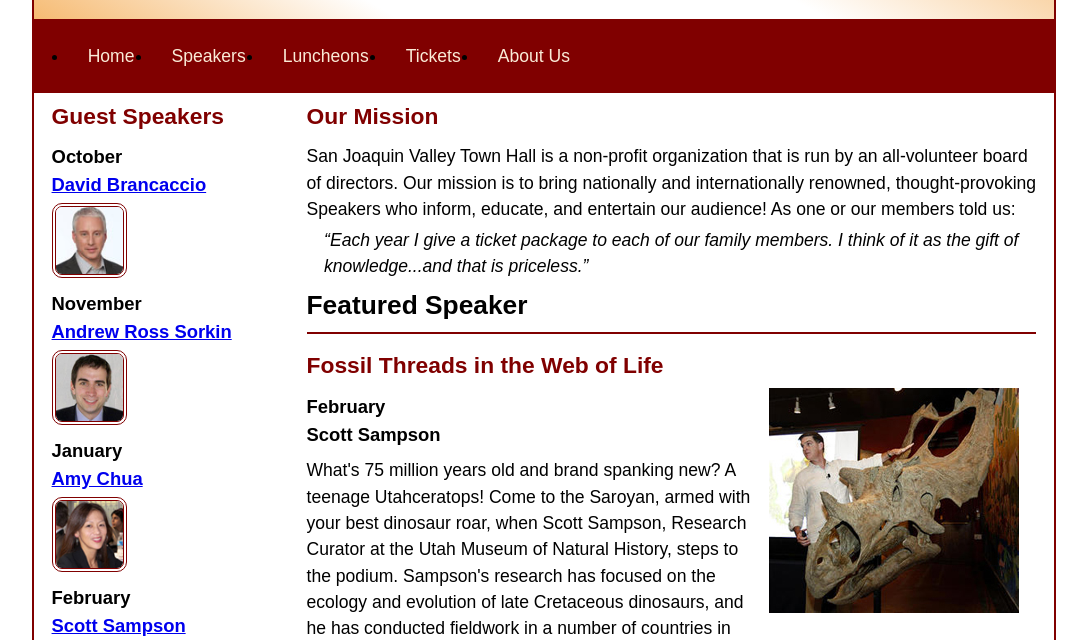
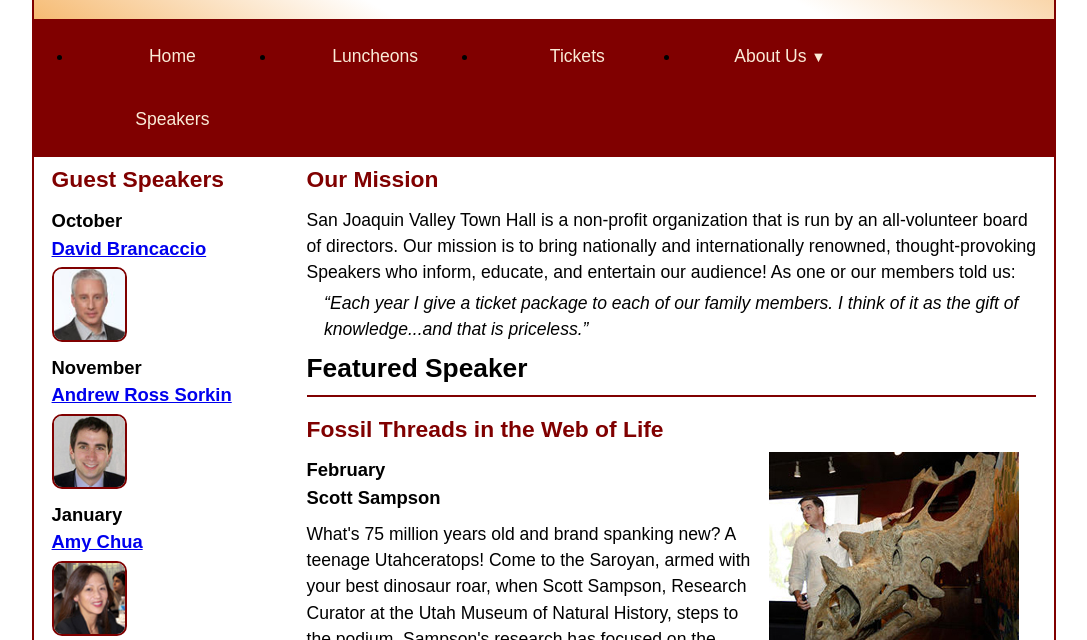
Before and after one commit to or84-cloud/A09, a plain HTML site: page index.html in a window 1280 px wide. Shown: the part 98-738 px from the top of the page, without its empty margins (96-1183 px from the left). Drawn offline with Linux system fonts and the light colour scheme.

Commit message:
Features: Looked up details on how to get the submenus & how to get the flexbox to work. Also not sure why the bullets are still there

```diff
--- a/Styles/main.css
+++ b/Styles/main.css
@@ -3,12 +3,12 @@
 	--accent-color: #800000;  /* could also be coded #800 */
 	--gradient-color: #f6bb73;
     --mid-color: antiquewhite;
-    --light-color: ;
-    --dark-color:  var(--accent-color);
+    --light-color: #f6bb73 ;
+    --dark-color:  black;
 }
 
 :hover{
-
+    --light-color:  var(--mid-color);
 }
 
 :focus{
@@ -85,7 +85,7 @@
 	}
 	& h3 + img { /* speaker images */
 		width: clamp(40px, 50%, 75px);
-		border: 4px double var(--accent-color);
+		border: 2px double var(--accent-color);
 		border-radius: 10px;
 	}
 }
@@ -140,29 +140,66 @@
 
 .menu{
     display: flex;
+    flex-wrap: wrap;
 
-    &li{
+    & li{
         flex-basis: 20%;
         text-align: center;
-        list-style-type: none;
-        color: var(--light-color);
+
+        &:has(.submenu){
+            position: relative;
+
+            & small}
+            margin-left: 0.3em
+        }
+        &:hover .submenu {
+            display: block;
+        }
+    }
 
 
+& li:first-child a{
+    margin-left: 0;
+}
 
-        }
+& li:last-child a{
+    margin-right: 0;
 }
-.navbar {
+
+.navbar{
     background-color: var(--accent-color);
 
-    & a {
-        padding: 1em 1em 1em 1em;
-        margin: 0 1px 2px 1px;
-        color: var(--mid-color);
+    &ul{
+        padding: 0;
+        list-style: none;
+        color: var(--light-color);
+        margin: 0;
+    }
+    & a{
+        display: block;
+        padding: 1em;
         text-decoration: none;
+        color: var(--light-color);
+        margin: 0 1px 2px;
+    }
+    & a:hover, & a:focus, & a:current{
+        background-color: var(--mid-color);
+        color: var(--dark-color);
+        font-style: normal;
+    }
 
-        & ul {
-            padding: 0;
-            margin: 0;
-        }
+}
+
+.submenu{
+    position: absolute;
+    left: 0;
+    right: 0;
+    background-color: var(--accent-color);
+    color: var(--light-color);
+    display: none;
+    z-index: 100;
+
+    & li a{
+        margin: 0 2px 2px;
     }
 }
--- a/index.html
+++ b/index.html
@@ -1,6 +1,5 @@
 <!DOCTYPE html>
 <html lang="en">
-
 <head>
     <meta charset="utf-8">
     <title>San Joaquin Valley Town Hall</title>
@@ -17,13 +16,31 @@
     </header>
 <nav class="navbar">
     <ul class="menu">
-            <li><a class="menu" href="#">Home</a></li>
-            <li><a class="menu" href="#">Speakers</a></li>
-            <li><a class="menu" href="#">Luncheons</a></li>
-            <li><a class="menu" href="#">Tickets</a></li>
-            <li><a class="menu" href="#">About Us</a></li>
+        <li><a class="" href="#">Home</a>
+            <a class="menu" href="#">Speakers</a>
+            <ul class="submenu">
+                <li><a href="#">David Brancaccio</a></li>
+                <li><a href="#">Andrew Ross Sorkin</a></li>
+                <li><a href="#">Amy Chua</a></li>
+                <li><a href="#">Jack Williamson</a></li>
+            </ul>
+        </li>
+
+        <li><a href="#">Luncheons</a></li>
+
+        <li><a href="#">Tickets</a></li>
+
+        <li>
+            <a href="#">About Us <small>▼</small></a>
+            <ul class="submenu">
+                 <li><a href="#">Our History</a></li>
+                 <li><a href="#">Board of Directors</a></li>
+                 <li><a href="#">Contact Us</a></li>
+            </ul>
+        </li>
     </ul>
 </nav>
+
 <main>
     <aside>
         <h2>Guest Speakers</h2>
@@ -36,7 +53,6 @@
         <h3>February<br><a href="Speakers/sampson.html">Scott Sampson</a></h3>
         <img src="Images/sampson75.jpg" alt="Scott Sampson photo">
     </aside>
-
     <section>
         <h2>Our Mission</h2>
         <p>San Joaquin Valley Town Hall is a non-profit organization that is run by an
```
Lines whose indentation alone changed are shown as unchanged.
